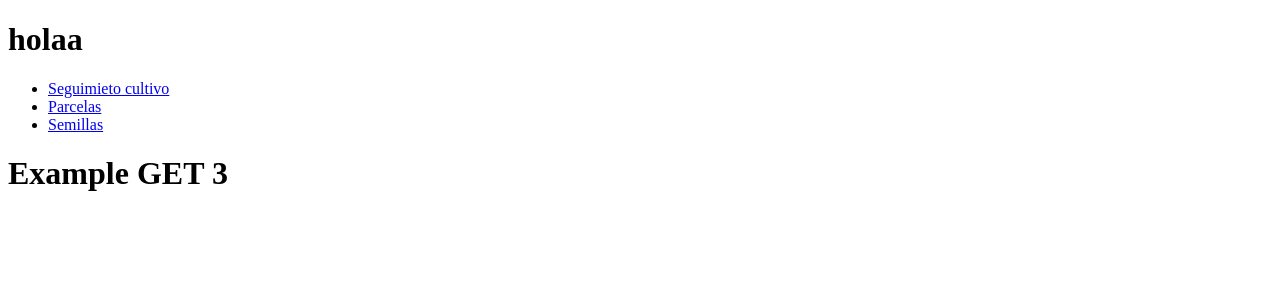
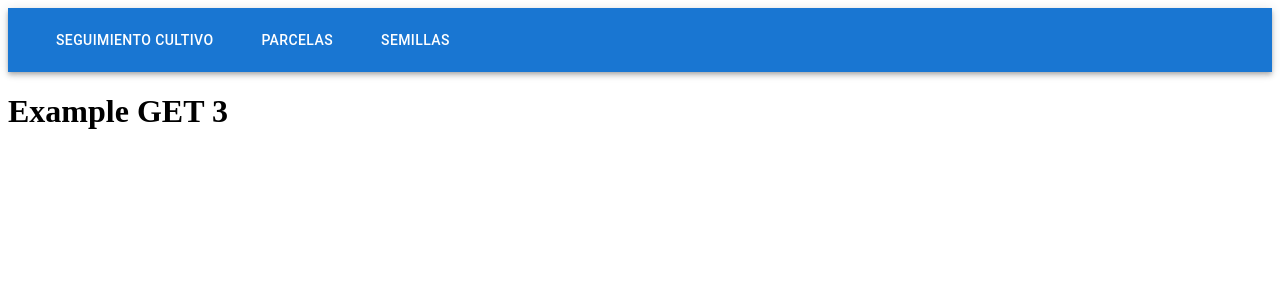
Before and after one commit to ehernandep/production-front-end, a React (Vite) app: page /semillas in a window 1280 px wide. Shown: the top 300 px of the page. Built offline with nearby package versions, Linux system fonts and the light colour scheme.

Commit message:
some minor changes

```diff
--- a/package.json
+++ b/package.json
@@ -10,6 +10,8 @@
     "preview": "vite preview"
   },
   "dependencies": {
+    "@emotion/react": "^11.11.1",
+    "@emotion/styled": "^11.11.0",
     "@mui/icons-material": "^5.14.9",
     "@mui/material": "^5.14.10",
     "axios": "^1.5.0",
--- a/src/NavBar.jsx
+++ b/src/NavBar.jsx
@@ -1,23 +1,45 @@
 import React from "react";
 import { Link } from "react-router-dom";
+import AppBar from "@mui/material/AppBar";
+import Box from "@mui/material/Box";
+import Toolbar from "@mui/material/Toolbar";
+import IconButton from "@mui/material/IconButton";
+import Typography from "@mui/material/Typography";
+import Menu from "@mui/material/Menu";
+import MenuIcon from "@mui/icons-material/Menu";
+import Container from "@mui/material/Container";
+import Avatar from "@mui/material/Avatar";
+import Button from "@mui/material/Button";
+import Tooltip from "@mui/material/Tooltip";
+import MenuItem from "@mui/material/MenuItem";
+import AdbIcon from "@mui/icons-material/Adb";
 
+const pages = [
+  { label: "Seguimiento cultivo", path: "/cultivo" },
+  { label: "Parcelas", path: "/parcelas" },
+  { label: "Semillas", path: "/semillas" },
+];
+
+const settings = ["Profile", "Account", "Dashboard", "Logout"];
 function NavBar() {
   return (
     <>
-      <h1>holaa</h1>
-      <nav>
-        <ul>
-          <li>
-            <Link to='/cultivo'>Seguimieto cultivo</Link>
-          </li>
-          <li>
-            <Link to='/parcelas'>Parcelas</Link>
-          </li>
-          <li>
-            <Link to='/semillas'>Semillas</Link>
-          </li>
-        </ul>
-      </nav>
+      <AppBar position='static'>
+        <Container maxWidth='xl'>
+          <Toolbar disableGutters>
+            {pages.map((page) => (
+              <Button
+                key={page.label}
+                component={Link}
+                to={page.path}
+                sx={{ mx: 2, color: "white" }}
+              >
+                {page.label}
+              </Button>
+            ))}
+          </Toolbar>
+        </Container>
+      </AppBar>
     </>
   );
 }
--- a/src/Parcelas.jsx
+++ b/src/Parcelas.jsx
@@ -3,20 +3,16 @@ import { useState, useEffect } from "react";
 import axios from "axios";
 
 function Parcelas() {
-
   const [data, setData] = useState([]);
 
   useEffect(() => {
-
     async function fetchData() {
       try {
-
         const response = await axios.get(
           "https://4fkarxqfid.execute-api.us-east-1.amazonaws.com/dev/hello"
         );
 
         const responseData = response.data;
-
 
         setData(responseData);
       } catch (error) {
@@ -24,7 +20,7 @@ function Parcelas() {
       }
     }
 
-    fetchData();
+    //fetchData();
   }, []);
   console.log(data);
   return (
```
Also changed, not shown: 1 other file (tests, documents, lock files or other folders).
